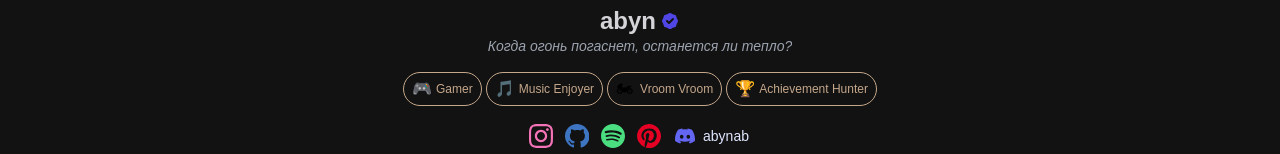
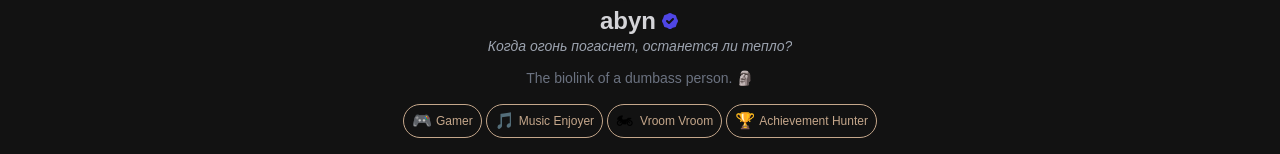
Before and after one commit to abyn365/abyndotxyz, a Next.js app: page / in a window 1280 px wide. Shown: the part 304-458 px from the top of the page. Built offline with nearby package versions, Linux system fonts and the light colour scheme; no server answers.

Commit message:
changed some animation and added bio

```diff
--- a/pages/index.tsx
+++ b/pages/index.tsx
@@ -4,7 +4,7 @@ import Banners from "../components/Banner";
 
 const name = "abyn";
 const belowLink = "Когда огонь погаснет, останется ли тепло?";
-/*const bio = "Blogger | Dreamer | Observer 🗿";*/
+const bio = "The biolink of a dumbass person. 🗿";
 
 
 const servername = "abynab";
@@ -49,7 +49,7 @@ export default function Home() {
                         </svg>
                       </div>
                     </div>
-                    <p className="text-center text-sm text-gray-400 dark:text-gray-500 typing-animation">
+                    <p className="text-center text-sm text-gray-400 dark:text-gray-500 no-caret-typing-animation truncate">
                       <a
                       // rel="noopener noreferrer nofollow"
                       // target="_blank"
@@ -59,11 +59,11 @@ export default function Home() {
                         {belowLink}
                       </a>
                     </p>
-                    {/*<div className="mt-3 flex flex-col">
-                      <p className="inline-block whitespace-pre-wrap text-center text-sm text-gray-500 dark:text-gray-400">
+                    <div className="mt-3 flex flex-col">
+                      <p className="inline-block whitespace-pre-wrap text-center text-sm text-gray-500 dark:text-gray-400 fade-in">
                         {bio}
                       </p>
-                    </div>*/}
+                    </div>
                   </div>
                 </div>
                 <div className="mt-3 no-caret-typing-animation">
@@ -182,13 +182,13 @@ export default function Home() {
                                   <div className="mx-4 flex flex-col">
                                     <span
                                       title="Nothing"
-                                      className="text-ellipsis text-[16px] text-zinc-400 typing-animation hover:text-[#ff6347] transition-colors"
+                                      className="text-ellipsis text-[16px] text-zinc-400 no-caret-typing-animation hover:text-[#ff6347] transition-colors"
                                     >
                                       Achievement list
                                     </span>
                                     <span
                                       title="Nothing"
-                                      className="xs:w-[220px] mt-1 w-[175px] truncate text-ellipsis whitespace-nowrap text-[14px] text-zinc-700 sm:w-[275px] md:w-[340px] lg:w-[400px] typing-animation hover:text-[#ff6347] transition-colors"
+                                      className="xs:w-[220px] mt-1 w-[175px] truncate text-ellipsis whitespace-nowrap text-[14px] text-zinc-700 sm:w-[275px] md:w-[340px] lg:w-[400px] no-caret-typing-animation hover:text-[#ff6347] transition-colors"
                                     >
                                       See all my achievement
                                     </span>
```
